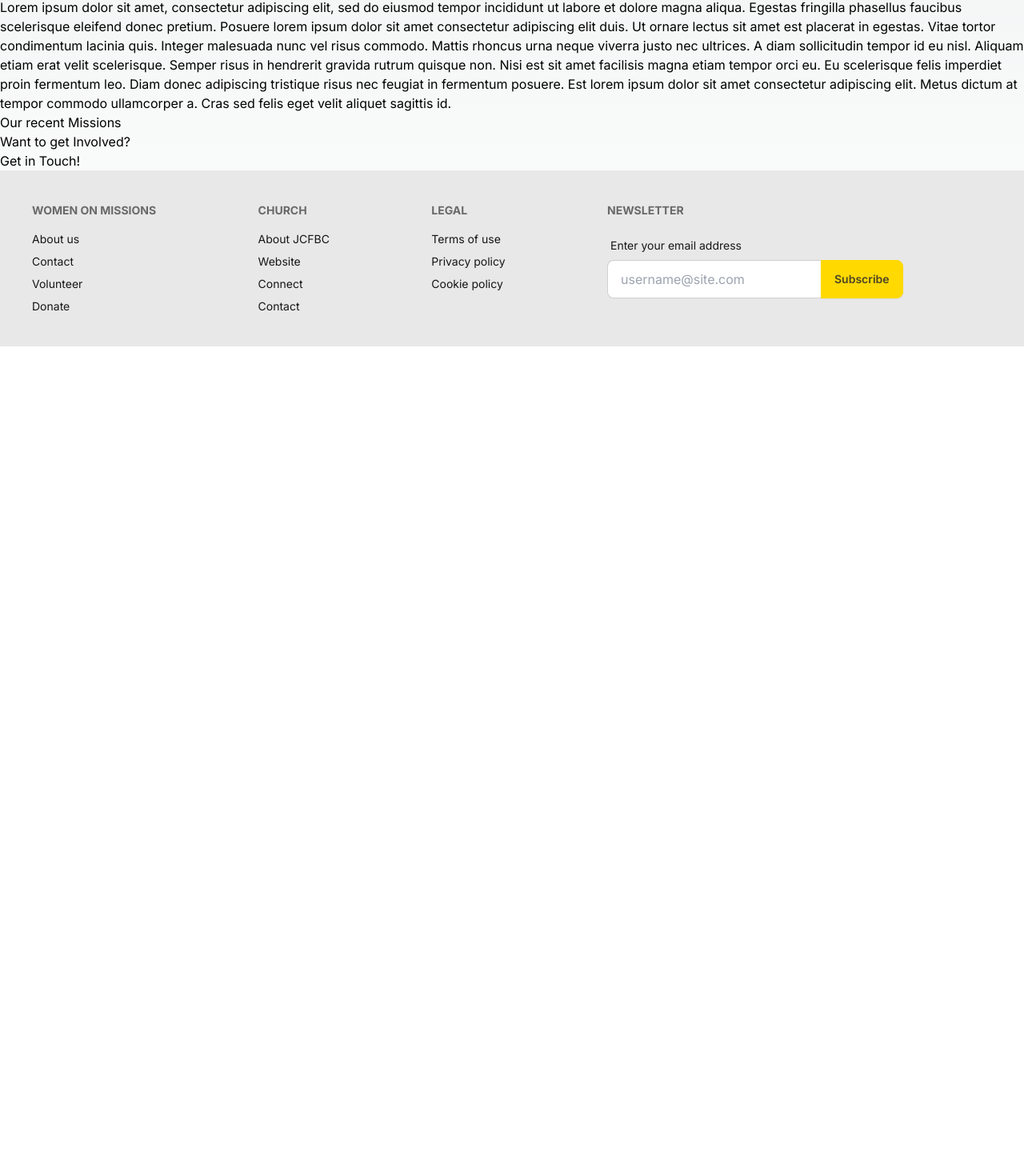
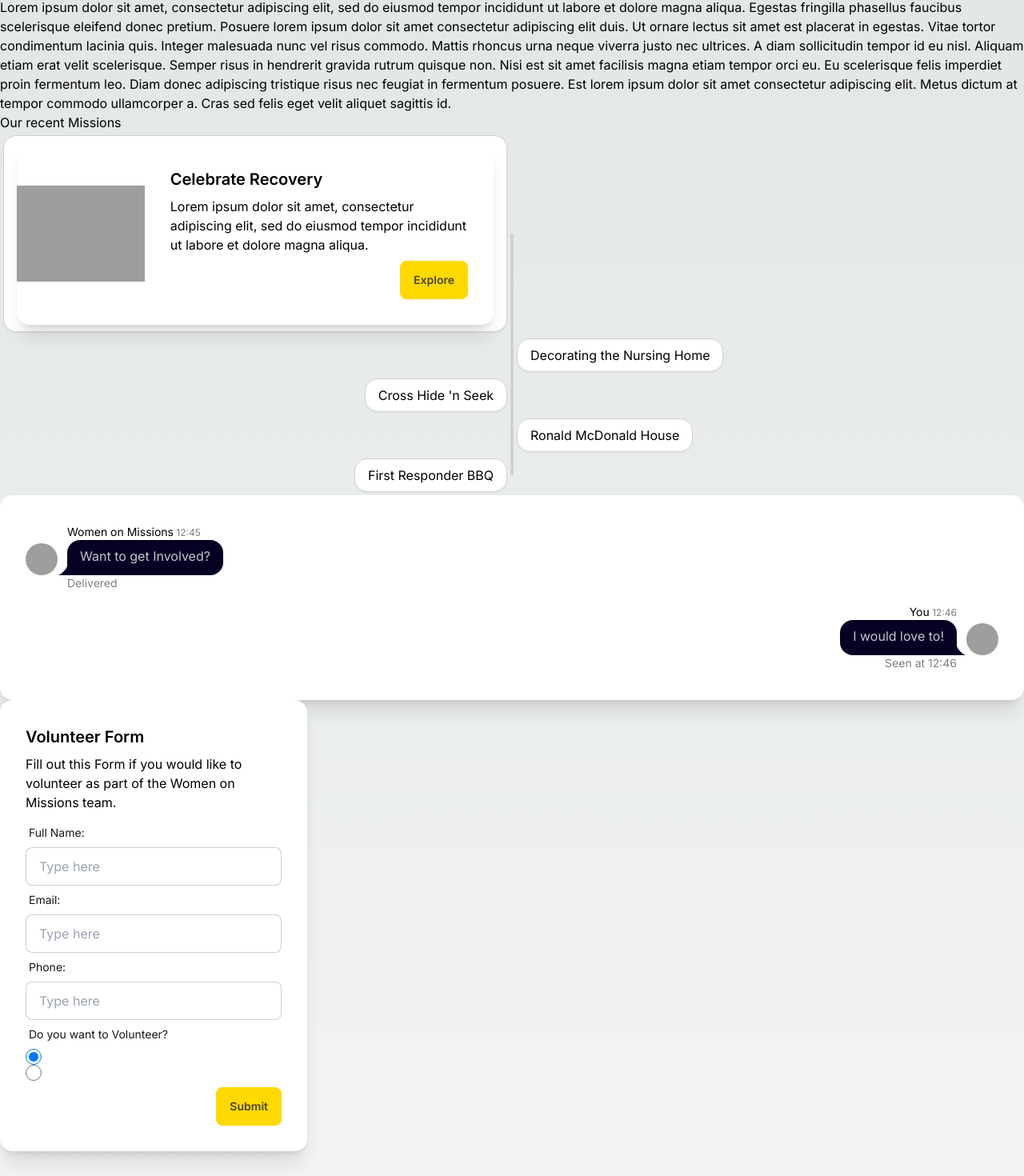
Before and after one commit to JessWillCode/women-on-missions, a Next.js app: page / in a window 1280 px wide. Shown: the part 1270-2740 px from the top of the page at 80% size. Before the commit the page ends 1703 px from the top, so only its background shows below. Built offline with nearby package versions, Linux system fonts and the light colour scheme; grey boxes are pictures that could not be loaded.

Commit message:
contact form is complete

```diff
--- a/app/contact/contact.js
+++ /dev/null
@@ -1,11 +0,0 @@
-import React from 'react'
-
-const contact = () => {
-  return (
-    <div>
-
-    </div>
-  )
-}
-
-export default contact
--- /dev/null
+++ b/app/contact/page.js
@@ -0,0 +1,22 @@
+import React from 'react'
+
+const Contact = () => {
+  return (
+    <div className='mt-[250px] sm:w-full h-screen flex justify-center items-center p-8'>
+        <form method='POST' action='https://getform.io/f/da489b5b-bce6-4dd0-af53-10af56c502b4' className='flex flex-col w-full'>
+            <div className=' flex flex-col justify-center items-center'>
+                <p className='text-4xl inline border-b-4 pb-6'>Contact Us</p>
+                <p className='text-2xl text-center mt-3 py-2'>Submit the form below and we will be in touch!</p>
+            <div className='flex flex-col max-w-[525px] w-full'>
+            <input className='my-2 p-4' type='text' placeholder='Name' name='name' />
+            <input className='my-2 p-4' type='email' placeholder='Email' name='email' />
+            <textarea className='my-2 p-4' name='message' rows='10' placeholder='Message'></textarea>
+            </div>
+            </div>
+            <button className='btn btn-primary w-[130px] mx-auto mt-4'>Submit</button>
+        </form>
+    </div>
+  )
+}
+
+export default Contact
--- /dev/null
+++ b/app/missions/page.js
@@ -0,0 +1,53 @@
+import React from 'react'
+
+const Missions = () => {
+  return (
+    <div>
+      <h1> Our recent Missions</h1>
+      <ul className="timeline timeline-vertical">
+  <li>
+    <div className="timeline-start timeline-box">
+      <div className="card card-side bg-base-100 shadow-xl">
+        <figure>
+          <img
+            src="https://img.daisyui.com/images/stock/photo-1635805737707-575885ab0820.jpg"
+            alt="Movie" />
+        </figure>
+        <div className="card-body">
+          <div className="tooltip" data-tip="click me">
+          <h2 className="card-title">Celebrate Recovery</h2>
+          </div>
+          <p>Lorem ipsum dolor sit amet, consectetur adipiscing elit, sed do eiusmod tempor incididunt ut labore et dolore magna aliqua.</p>
+          <div className="card-actions justify-end">
+            <button className="btn btn-primary">Explore</button>
+          </div>
+        </div>
+      </div>
+    </div>
+    <hr />
+  </li>
+  <li>
+    <hr />
+    <div className="timeline-end timeline-box">Decorating the Nursing Home</div>
+    <hr />
+  </li>
+  <li>
+    <hr />
+    <div className="timeline-start timeline-box">Cross Hide 'n Seek</div>
+    <hr />
+  </li>
+  <li>
+    <hr />
+    <div className="timeline-end timeline-box">Ronald McDonald House</div>
+    <hr />
+  </li>
+  <li>
+    <hr />
+    <div className="timeline-start timeline-box">First Responder BBQ</div>
+  </li>
+</ul>
+    </div>
+  )
+}
+
+export default Missions
--- a/app/page.js
+++ b/app/page.js
@@ -1,4 +1,7 @@
 import About from "./about/page";
+import Missions from "./missions/page";
+import Volunteer from "./volunteer/page";
+import Contact from "./contact/page";
 
 export default function Home() {
   return (
@@ -20,13 +23,13 @@ export default function Home() {
         <About />
       </section>
       <section id="missions">
-        <h1> Our recent Missions</h1>
+        <Missions />
       </section>
       <section id="volunteer">
-        <h1> Want to get Involved?</h1>
+        <Volunteer />
       </section>
       <section id="Contact us">
-        <h1> Get in Touch!</h1>
+        <Contact />
       </section>
     </main>
   );
--- a/app/volunteer/page.js
+++ b/app/volunteer/page.js
@@ -1,11 +1,81 @@
 import React from 'react'
 
-const page = () => {
+const Volunteer = () => {
   return (
     <div>
+      <div className="card bg-base-100 w-full shadow-xl">
+        <div className="card-body">
+        <div className="chat chat-start">
+        <div className="chat-image avatar">
+          <div className="w-10 rounded-full">
+            <img
+              alt="Tailwind CSS chat bubble component"
+              src="https://img.daisyui.com/images/stock/photo-1534528741775-53994a69daeb.jpg" />
+          </div>
+        </div>
+        <div className="chat-header">
+          Women on Missions
+          <time className="text-xs opacity-50"> 12:45</time>
+        </div>
+        <div className="chat-bubble">Want to get Involved?</div>
+        <div className="chat-footer opacity-50">Delivered</div>
+      </div>
+      <div className="chat chat-end">
+        <div className="chat-image avatar">
+          <div className="w-10 rounded-full">
+            <img
+              alt="Tailwind CSS chat bubble component"
+              src="https://img.daisyui.com/images/stock/photo-1534528741775-53994a69daeb.jpg" />
+          </div>
+        </div>
+        <div className="chat-header">
+          You
+          <time className="text-xs opacity-50"> 12:46</time>
+        </div>
+        <div className="chat-bubble">I would love to!</div>
+        <div className="chat-footer opacity-50">Seen at 12:46</div>
+      </div>
+        </div>
+      </div>
+      <div className="card bg-base-100 w-96 shadow-xl">
+        <div className="card-body">
+        <h2 className="card-title">Volunteer Form</h2>
+        <p>Fill out this Form if you would like to volunteer as part of the Women on Missions team.</p>
+        <form>
+      <label className="form-control w-full max-w-xs">
+        <div className="label">
+          <span className="label-text">Full Name:</span>
+        </div>
+        <input type="text" placeholder="Type here" className="input input-bordered w-full max-w-xs" />
+      </label>
+      <label className="form-control w-full max-w-xs">
+        <div className="label">
+          <span className="label-text">Email:</span>
+        </div>
+        <input type="text" placeholder="Type here" className="input input-bordered w-full max-w-xs" />
+      </label>
+      <label className="form-control w-full max-w-xs">
+        <div className="label">
+          <span className="label-text">Phone:</span>
+        </div>
+        <input type="text" placeholder="Type here" className="input input-bordered w-full max-w-xs" />
+      </label>
+      <label className="form-control w-full max-w-xs">
+        <div className="label">
+          <span className="label-text">Do you want to Volunteer?</span>
+        </div>
+        <input type="radio" name="yes" className="radio-sm" defaultChecked />
+        <input type="radio" name="no" className="radio-sm" />
+      </label>
+        </form>
+        <div className="card-actions justify-end">
+          <button className="btn btn-primary">Submit</button>
+        </div>
+      </div>
+      </div>
+    </div>
 
-    </div>
   )
 }
 
-export default page
+export default Volunteer
```
Also changed, not shown: app/events/page.js (deleted).
